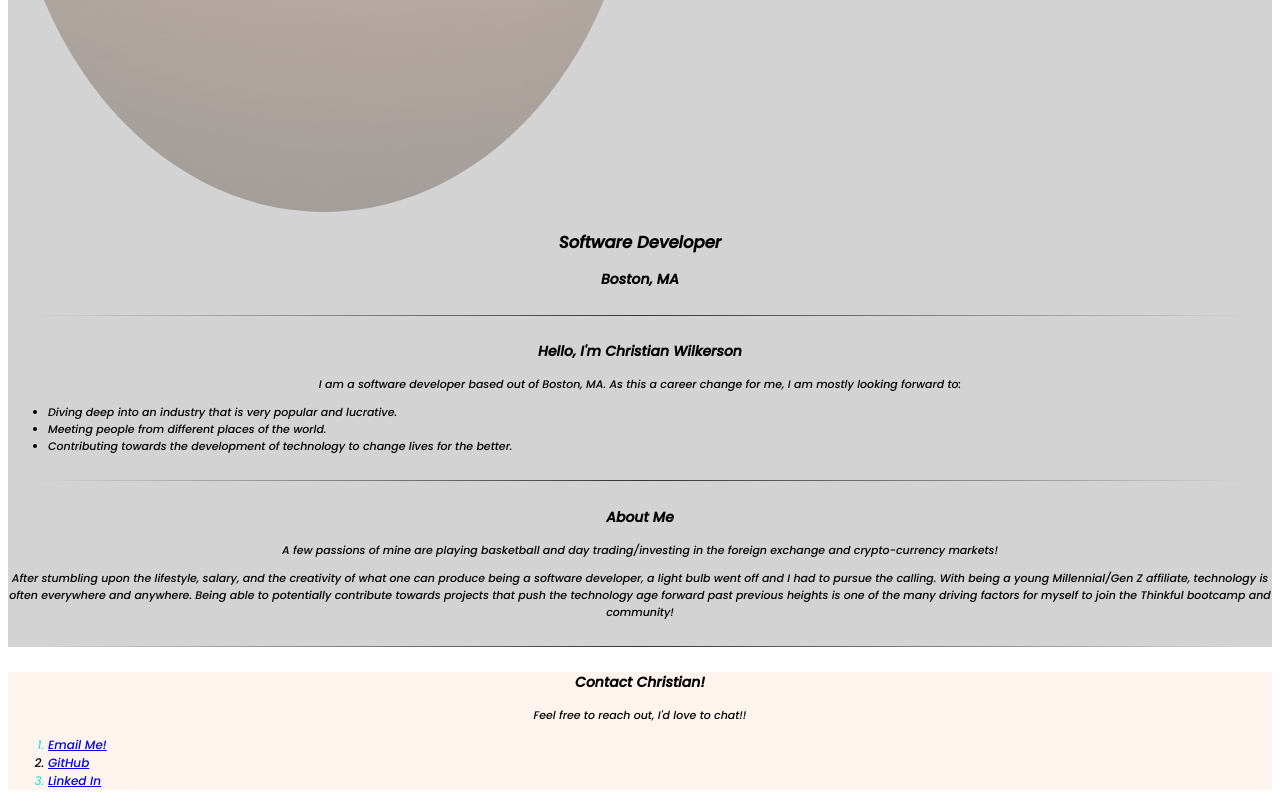
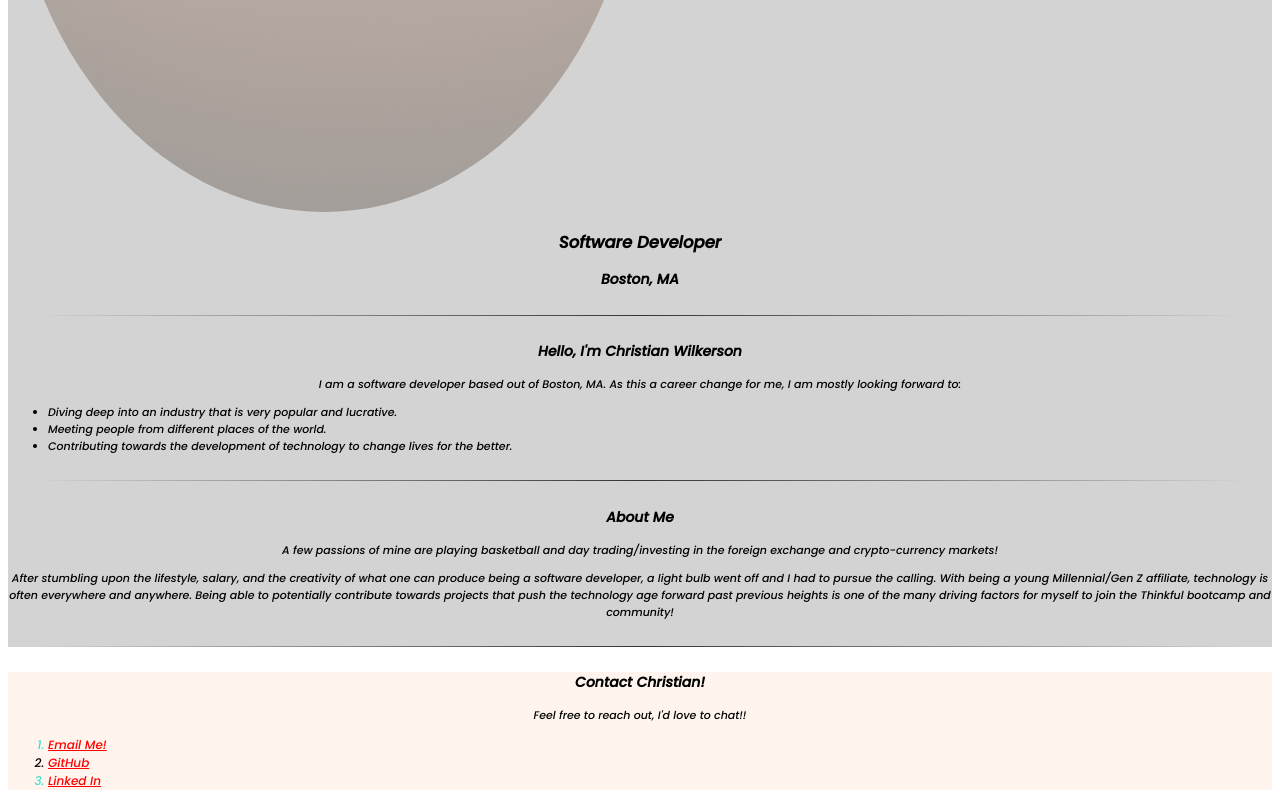
Before and after one commit to christianwilkerson/portfolio-, a plain HTML site: page index.html in a window 1280 px wide. Shown: the part 653-1455 px from the top of the page. Drawn offline with Linux system fonts and the light colour scheme; a script that the page names is missing.

Commit message:
3rd modification

```diff
--- a/style.css
+++ b/style.css
@@ -102,6 +102,11 @@ background-image: linear-gradient(to right, rgba(0, 0, 0, 0), rgba(0, 0, 0, 0.75
     font-size: 14px;
 }
 
+
+a:first-child {
+    color:red;
+  }
+
 ol li:nth-child(odd) {
     color: turquoise;
 }
```
